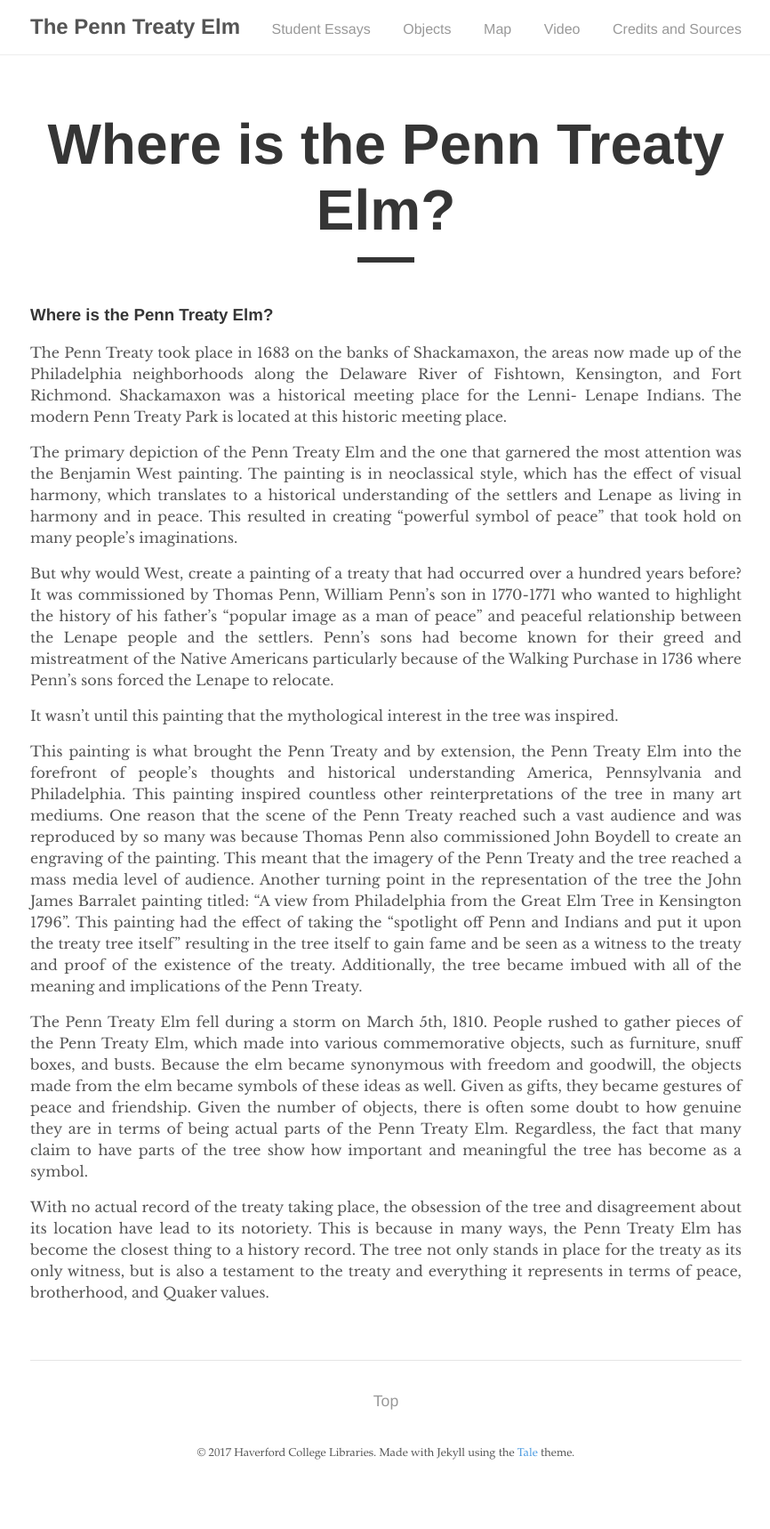
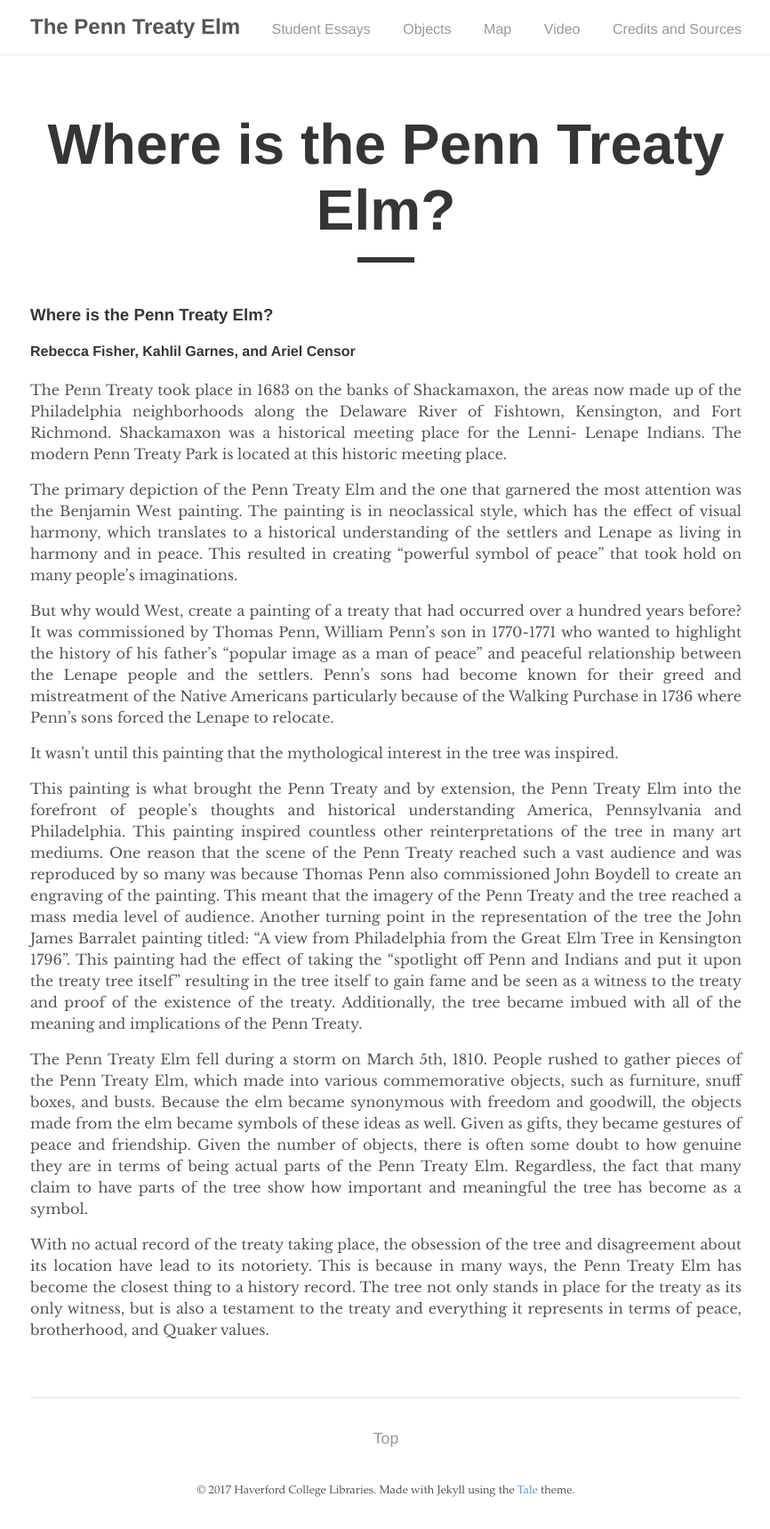
Before and after one commit to mzarafon/penn-treaty-elm, a Jekyll site: the page built from Where-is-the-Penn-Treaty-Elm.md, in a window 1280 px wide. Shown: the whole page at 89% size, without its empty margins (206-1072 px from the left). Built offline with Jekyll 4.4.1, drawn with Linux system fonts in a browser that asks for light colours; before the commit the page ends 1676 px from its top, so only the background shows below that.

Commit message:
Update Where-is-the-Penn-Treaty-Elm.md

```diff
--- a/Where-is-the-Penn-Treaty-Elm.md
+++ b/Where-is-the-Penn-Treaty-Elm.md
@@ -1,10 +1,12 @@
 ---
 layout: post
 title: "Where is the Penn Treaty Elm?"
-permalink: /student-essays/Where-is-the-Penn-Treaty-Elm
+permalink: /student-essays/where-is-the-penn-treaty-elm
 ---
 
 ### Where is the Penn Treaty Elm?
+#### Rebecca Fisher, Kahlil Garnes, and Ariel Censor
+
 
 The Penn Treaty took place in 1683 on the banks of Shackamaxon, the areas now made up of the Philadelphia neighborhoods along the Delaware River of Fishtown, Kensington, and Fort Richmond. Shackamaxon was a historical meeting place for the Lenni- Lenape Indians. The modern Penn Treaty Park is located at this historic meeting place.
 
```
